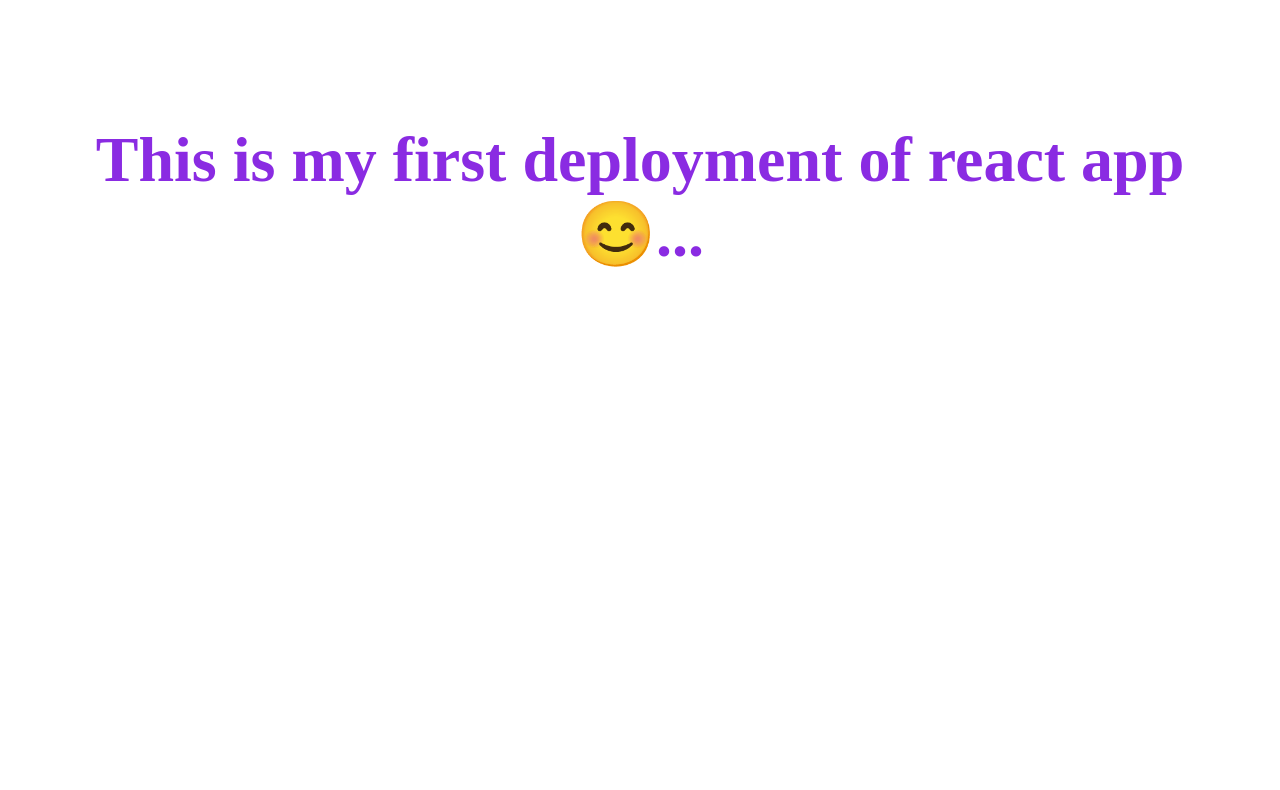
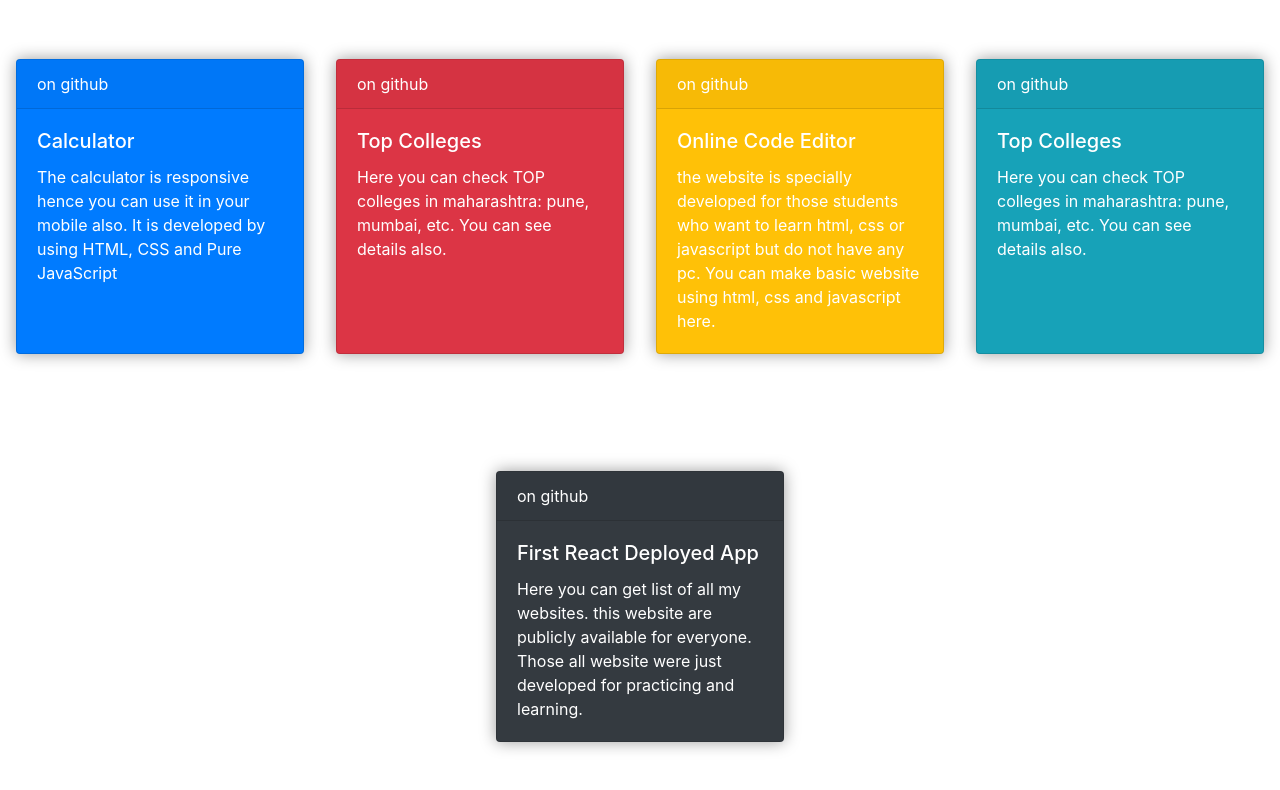
Before and after one commit to sumitkawale/reqct-deploy, a React (Create React App) app in the folder my-react-app/: page / in a window 1280 px wide. Shown: the top 790 px of the page. Built offline with nearby package versions, Linux system fonts and the light colour scheme.

Commit message:
saving update

```diff
--- a/my-react-app/public/index.html
+++ b/my-react-app/public/index.html
@@ -1,43 +1,26 @@
 <!DOCTYPE html>
 <html lang="en">
+
 <head>
 	<meta charset="utf-8" />
 	<link rel="icon" href="%PUBLIC_URL%/favicon.ico" />
 	<meta name="viewport" content="width=device-width, initial-scale=1" />
 	<meta name="theme-color" content="#000000" />
-    <meta
-      name="description"
-      content="Web site created using create-react-app"
-    />
+	<meta name="description" content="Web site created using create-react-app" />
 	<link rel="apple-touch-icon" href="%PUBLIC_URL%/logo192.png" />
-    <!--
-      manifest.json provides metadata used when your web app is installed on a
-      user's mobile device or desktop. See https://developers.google.com/web/fundamentals/web-app-manifest/
-    -->
 	<link rel="manifest" href="%PUBLIC_URL%/manifest.json" />
-    <!--
-      Notice the use of %PUBLIC_URL% in the tags above.
-      It will be replaced with the URL of the `public` folder during the build.
-      Only files inside the `public` folder can be referenced from the HTML.
-
-      Unlike "/favicon.ico" or "favicon.ico", "%PUBLIC_URL%/favicon.ico" will
-      work correctly both with client-side routing and a non-root public URL.
-      Learn how to configure a non-root public URL by running `npm run build`.
-    -->
+	<link rel="stylesheet" href="https://cdnjs.cloudflare.com/ajax/libs/twitter-bootstrap/4.6.0/css/bootstrap.min.css">
+	<link rel="stylesheet" href="https://cdnjs.cloudflare.com/ajax/libs/font-awesome/5.15.4/css/all.min.css">
 	<title>React App</title>
 </head>
+
 <body>
 	<noscript>You need to enable JavaScript to run this app.</noscript>
 	<div id="root"></div>
-    <!--
-      This HTML file is a template.
-      If you open it directly in the browser, you will see an empty page.
 
-      You can add webfonts, meta tags, or analytics to this file.
-      The build step will place the bundled scripts into the <body> tag.
+	<script src="https://cdnjs.cloudflare.com/ajax/libs/jquery/3.5.1/jquery.slim.min.js"></script>
+	<script src="https://cdnjs.cloudflare.com/ajax/libs/popper.js/1.16.1/umd/popper.min.js"></script>
+	<script src="https://cdnjs.cloudflare.com/ajax/libs/twitter-bootstrap/4.6.0/js/bootstrap.min.js"></script>
+</body>
 
-      To begin the development, run `npm start` or `yarn start`.
-      To create a production bundle, use `npm run build` or `yarn build`.
-    -->
-  </body>
 </html>
--- a/my-react-app/src/App.jsx
+++ b/my-react-app/src/App.jsx
@@ -1,14 +1,45 @@
 import React from 'react'
+import Card from './Card'
+import './index.css'
 function App() {
     return (<>
-        <h1 style={
-            {
-                color: 'blueviolet',
-                padding: "5rem",
-                textAlign: "center",
-                fontSize: '4rem'
-            }
-        }>This is my first deployment of react app 😊... </h1>
+        <div className="card-container">
+            <Card
+                color="primary"
+                header="on github"
+                title="Calculator"
+                description="The calculator is responsive hence you can use it in your mobile also. It is developed by using HTML, CSS and Pure JavaScript"
+                link="https://my-code-learning-area.github.io/learningCSS.github.io/calculator.html"
+            />
+            <Card
+                color="danger"
+                header="on github"
+                title="Top Colleges"
+                description="Here you can check TOP colleges in maharashtra: pune, mumbai, etc. You can see details also."
+                link="https://my-code-learning-area.github.io/learningCSS.github.io/TopColleges.html"
+            />
+            <Card
+                color="warning"
+                header="on github"
+                title="Online Code Editor"
+                description="the website is specially developed for those students who want to learn html, css or javascript but do not have any pc. You can make basic website using html, css and javascript here."
+                link="https://sumitkawale.github.io/code.github.io/index.html"
+            />
+            <Card
+                color="info"
+                header="on github"
+                title="Top Colleges"
+                description="Here you can check TOP colleges in maharashtra: pune, mumbai, etc. You can see details also."
+                link="https://sumitkawale.github.io/WifiMessangerDocumentation.github.io/"
+            />
+            <Card
+                color="dark"
+                header="on github"
+                title="First React Deployed App"
+                description="Here you can get list of all my websites. this website are publicly available for everyone. Those all website were just developed for practicing and learning."
+                link="https://sumitkawale.github.io/reqct-deploy/"
+            />
+        </div>
     </>)
 }
 export default App
--- /dev/null
+++ b/my-react-app/src/Card.jsx
@@ -0,0 +1,20 @@
+import React from 'react'
+import "./index.css"
+
+const cardStyle = {
+    display: 'block',
+    maxWidth: "18rem",
+}
+
+function Card(props) {
+    return (<>
+        <a href={props.link} target="_blank" rel="noreferrer" className={`text-white card bg-${props.color}`} style={cardStyle}>
+            <div className="card-header">{props.header}</div>
+            <div className="card-body">
+                <h5 className="card-title">{props.title}</h5>
+                <p className="card-text">{props.description}</p>
+            </div>
+        </a>
+    </>);
+}
+export default Card
--- a/my-react-app/src/index.css
+++ b/my-react-app/src/index.css
@@ -0,0 +1,18 @@
+.card-container{
+    display: flex;
+    flex-wrap: wrap;
+    justify-content: space-evenly;
+    height: 100vh;
+    align-content: space-around;
+}
+
+.card{
+    margin: 1rem;
+    box-shadow: 0 0 1rem rgb(156, 156, 156);
+    transition: all 0.2s;
+}
+.card:hover{
+    text-decoration: none;
+    transform: scale(1.025);
+    box-shadow: 0 0 1.5rem rgb(36, 36, 36);
+}
```
Lines whose indentation alone changed are shown as unchanged.
